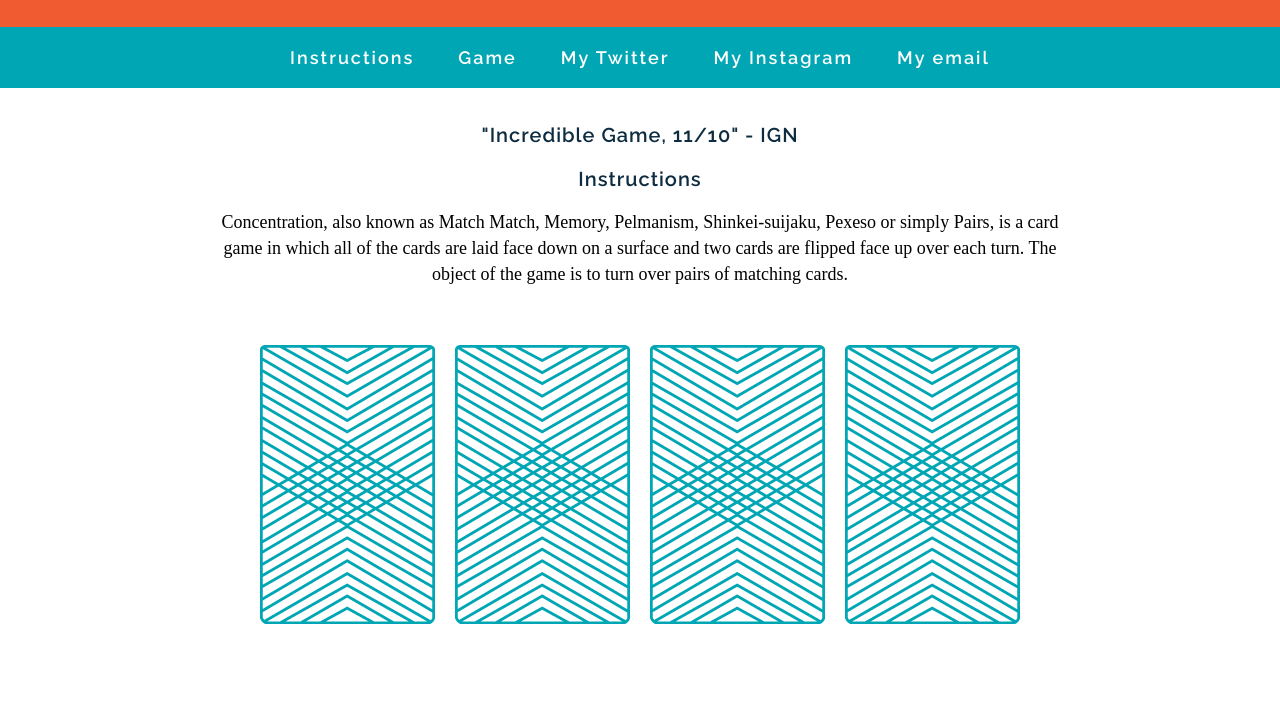
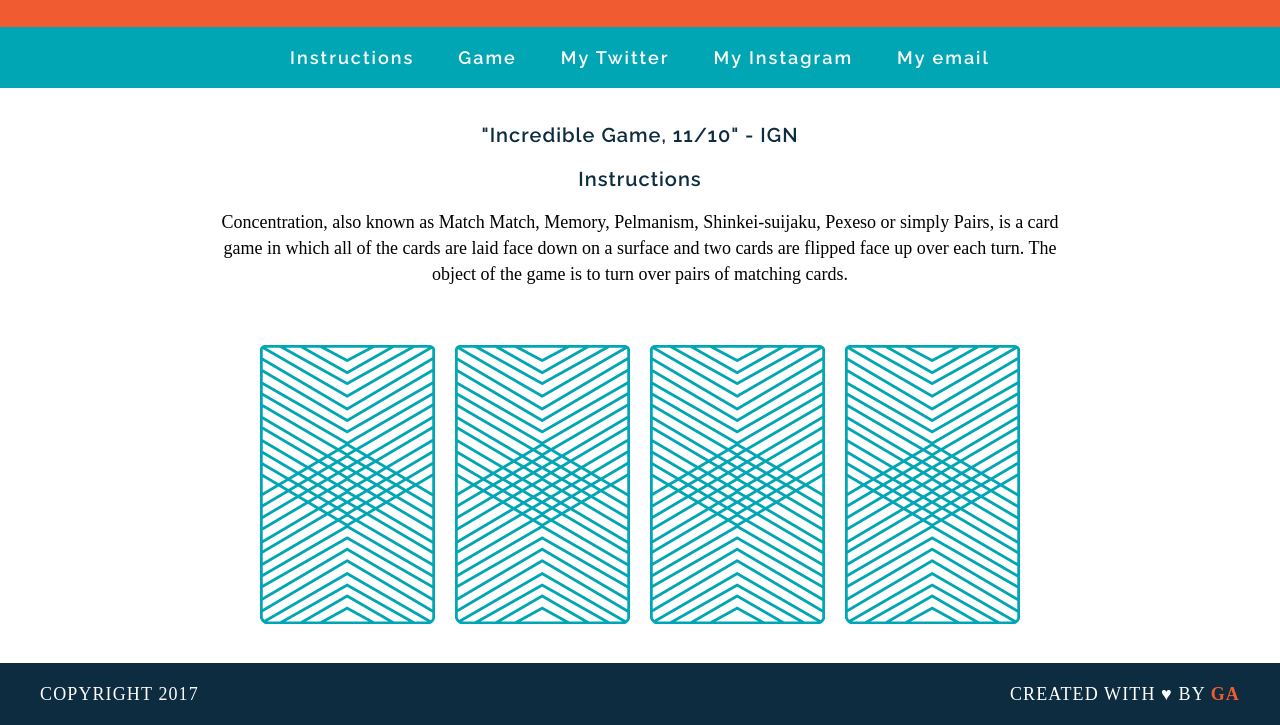
Before and after one commit to strawberryrusty/wdi-fundamentals-memorygame, a plain HTML site: page memory_game/index.html in a window 1280 px wide. Shown: the part 86-811 px from the top of the page. Drawn offline with Linux system fonts and the light colour scheme; a web font is replaced by a local one.

```diff
--- a/memory_game/css/style.css
+++ b/memory_game/css/style.css
@@ -21,6 +21,7 @@
 	text-decoration: none;
 	margin-right: 20px;
     margin-left: 20px;
+    border-bottom: 2px solid transparent;
 
 }
 
@@ -65,3 +66,43 @@
 	margin-right: 8px;
 
 }
+
+footer {
+	   text-transform: uppercase;
+	   padding-right: 20px;
+	   padding-left: 20px;
+	   background-color: #0D2C40;
+	   color: white;
+	   font-size: 14px;
+	   letter-spacing: .08em;
+	   font-weight: 500;
+
+}
+
+.copywrite {
+	       float: left;
+
+}
+
+.message {
+	    float: right;
+
+}
+
+.clearfix:after {
+visibility: hidden;
+display: block;
+content: " ";
+clear: both;
+height: 0;
+font-size: 0;
+}
+
+.name {
+	color: #F15B31;
+	font-weight: 700;
+}
+
+a:hover {
+       border-color: white;
+}
--- a/memory_game/index.html
+++ b/memory_game/index.html
@@ -37,5 +37,12 @@
 
 </main>
 
+<footer>
+	<footer class="clearfix">
+	<p class="copywrite">Copyright 2017</p>
+
+	<p class="message">Created with &hearts; by <span class="name">GA</span></p>
+</footer>
+
   </body>
 </html>
```
